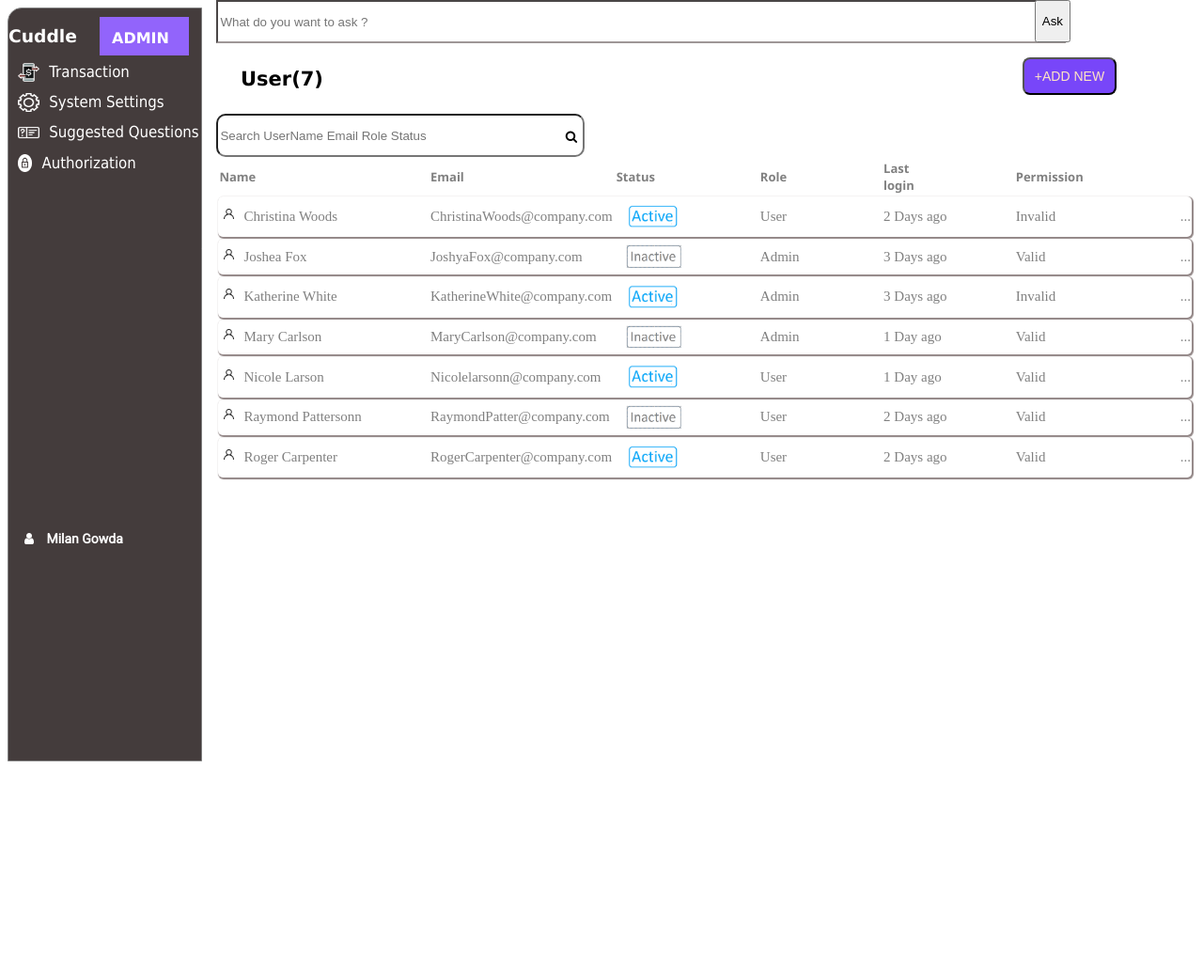
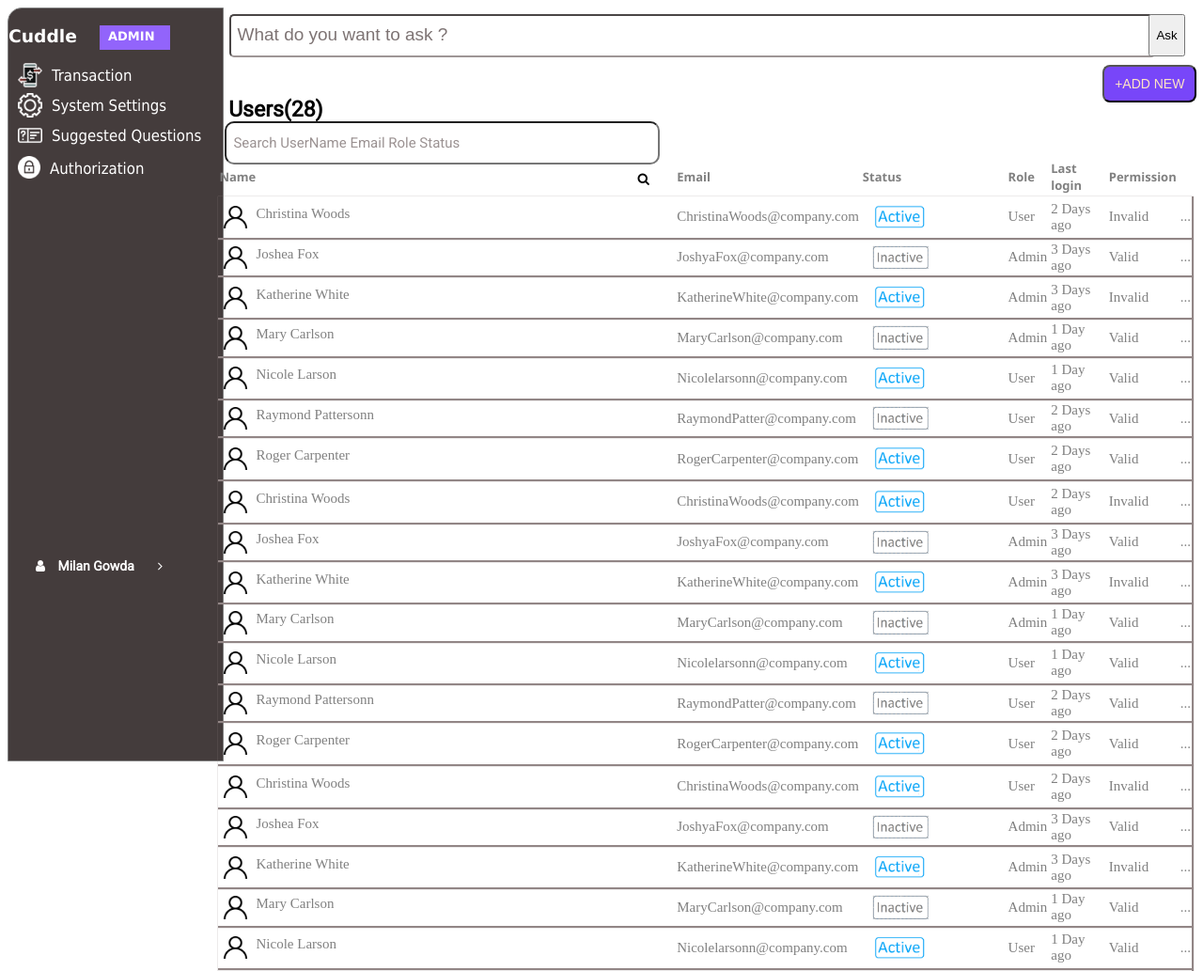
Before and after one commit to MIlanJP/UI-Basic, a plain HTML site: page index.html in a window 1280 px wide. Shown: the top 1033 px of the page at 94% size. Before the commit the page ends 800 px from the top, so only its background shows below. Drawn offline with Linux system fonts and the light colour scheme.

Commit message:
Modified Styles of usertype list and change positions of search bar

```diff
--- a/app.js
+++ b/app.js
@@ -75,6 +75,214 @@ const list=[
         LastLogin:'2 Days ago',
         Permission:'Valid',
         Others:'...'
+    },    {
+        name:"Christina Woods",
+        email:'ChristinaWoods@company.com',
+        Status:'Active',
+        Role:'User',
+        LastLogin:'2 Days ago',
+        Permission:'Invalid',
+        Others:'...'
+    },
+
+    {
+        name:'Joshea Fox',
+        email:'JoshyaFox@company.com',
+        Status:'Inactive',
+        Role:'Admin',
+        LastLogin:"3 Days ago",
+        Permission:'Valid',
+        Others:'...'
+    },
+
+    {
+        name:'Katherine White',
+        email:'KatherineWhite@company.com',
+        Status:'Active',
+        Role:'Admin',
+        LastLogin:'3 Days ago',
+        Permission:'Invalid',
+        Others:'...'
+    },
+
+
+    {
+        name:'Mary Carlson',
+        email:'MaryCarlson@company.com',
+        Status:'Inactive',
+        Role:'Admin',
+        LastLogin:'1 Day ago',
+        Permission:'Valid',
+        Others:'...'
+    },
+
+    {
+        name:'Nicole  Larson',
+        email:'Nicolelarsonn@company.com',
+        Status:'Active',
+        Role:'User',
+        LastLogin:'1 Day ago',
+        Permission:'Valid',
+        Others:'...'
+    },
+
+    {
+        name:'Raymond Pattersonn',
+        email:'RaymondPatter@company.com',
+        Status:'Inactive',
+        Role:'User',
+        LastLogin:'2 Days ago',
+        Permission:'Valid',
+        Others:'...'
+    },
+
+    {
+        name:'Roger Carpenter',
+        email:'RogerCarpenter@company.com',
+        Status:'Active',
+        Role:'User',
+        LastLogin:'2 Days ago',
+        Permission:'Valid',
+        Others:'...'
+    },
+    {
+        name:"Christina Woods",
+        email:'ChristinaWoods@company.com',
+        Status:'Active',
+        Role:'User',
+        LastLogin:'2 Days ago',
+        Permission:'Invalid',
+        Others:'...'
+    },
+
+    {
+        name:'Joshea Fox',
+        email:'JoshyaFox@company.com',
+        Status:'Inactive',
+        Role:'Admin',
+        LastLogin:"3 Days ago",
+        Permission:'Valid',
+        Others:'...'
+    },
+
+    {
+        name:'Katherine White',
+        email:'KatherineWhite@company.com',
+        Status:'Active',
+        Role:'Admin',
+        LastLogin:'3 Days ago',
+        Permission:'Invalid',
+        Others:'...'
+    },
+
+
+    {
+        name:'Mary Carlson',
+        email:'MaryCarlson@company.com',
+        Status:'Inactive',
+        Role:'Admin',
+        LastLogin:'1 Day ago',
+        Permission:'Valid',
+        Others:'...'
+    },
+
+    {
+        name:'Nicole  Larson',
+        email:'Nicolelarsonn@company.com',
+        Status:'Active',
+        Role:'User',
+        LastLogin:'1 Day ago',
+        Permission:'Valid',
+        Others:'...'
+    },
+
+    {
+        name:'Raymond Pattersonn',
+        email:'RaymondPatter@company.com',
+        Status:'Inactive',
+        Role:'User',
+        LastLogin:'2 Days ago',
+        Permission:'Valid',
+        Others:'...'
+    },
+
+    {
+        name:'Roger Carpenter',
+        email:'RogerCarpenter@company.com',
+        Status:'Active',
+        Role:'User',
+        LastLogin:'2 Days ago',
+        Permission:'Valid',
+        Others:'...'
+    },    {
+        name:"Christina Woods",
+        email:'ChristinaWoods@company.com',
+        Status:'Active',
+        Role:'User',
+        LastLogin:'2 Days ago',
+        Permission:'Invalid',
+        Others:'...'
+    },
+
+    {
+        name:'Joshea Fox',
+        email:'JoshyaFox@company.com',
+        Status:'Inactive',
+        Role:'Admin',
+        LastLogin:"3 Days ago",
+        Permission:'Valid',
+        Others:'...'
+    },
+
+    {
+        name:'Katherine White',
+        email:'KatherineWhite@company.com',
+        Status:'Active',
+        Role:'Admin',
+        LastLogin:'3 Days ago',
+        Permission:'Invalid',
+        Others:'...'
+    },
+
+
+    {
+        name:'Mary Carlson',
+        email:'MaryCarlson@company.com',
+        Status:'Inactive',
+        Role:'Admin',
+        LastLogin:'1 Day ago',
+        Permission:'Valid',
+        Others:'...'
+    },
+
+    {
+        name:'Nicole  Larson',
+        email:'Nicolelarsonn@company.com',
+        Status:'Active',
+        Role:'User',
+        LastLogin:'1 Day ago',
+        Permission:'Valid',
+        Others:'...'
+    },
+
+    {
+        name:'Raymond Pattersonn',
+        email:'RaymondPatter@company.com',
+        Status:'Inactive',
+        Role:'User',
+        LastLogin:'2 Days ago',
+        Permission:'Valid',
+        Others:'...'
+    },
+
+    {
+        name:'Roger Carpenter',
+        email:'RogerCarpenter@company.com',
+        Status:'Active',
+        Role:'User',
+        LastLogin:'2 Days ago',
+        Permission:'Valid',
+        Others:'...'
     }
 ]
 
@@ -82,6 +290,7 @@ const list=[
 
 
 let Tableheader=['Name','Email','Status','Role','Last login','Permission'];
+
 
 const tableForUser=document.createElement('table')
 tableForUser.className='table-for-user';
@@ -140,7 +349,7 @@ list.forEach(user =>{
 
 let userCount=document.querySelector('.user-headings')
 
-userCount.innerText='User('+list.length+')';
+userCount.innerText='Users('+list.length+')';
 console.log(list.length);
 let bodytag=getBodyTag;
 bodytag.appendChild(userCount);
--- a/index.html
+++ b/index.html
@@ -15,7 +15,7 @@
     <div class="vh">
         <h3 class='name-of-cuddle'>Cuddle</h3>
         <h2 class='usertype' >ADMIN</h2>
-        <div class="verical-nav-bar">
+        <div class="vertical-nav-bar">
      <a class="v" href="#"><small><img class="navbar-icon" src="img/money-transfer.png" alt=""> Transaction</small></a>
      <a class="v" href="#"><small> <img  class="navbar-icon" src="img/gear.png" alt="">  System Settings</small></a>
      <a class="v" href="#"><small> <img class="navbar-icon"  src="img/question-mark.png" alt="">  Suggested Questions</small></a>
@@ -26,28 +26,23 @@
         <a  class="drpdwn"  href="#">Permissions</a>
     </div>
     </div>
-    <h3 class="admin"  ><i class="fa fa-user" aria-hidden="true"></i> Milan Gowda</h3>
-    </div>
-</div>
-
+    <div class="search-button" >
         <button class='add-user' >+ADD NEW</button>
-
-<div class="search-button" >
-    <h3 class='user-headings' >Hey</h3>
-
+       <h1 class="user-headings"></h1>
         <form action="">
     <input class="ask"  type="text" placeholder="What do you want to ask ? " >
     <input type="submit" name="Ask" id="Ask" value="Ask" >
     </form>
-
-<form action="">
+    <form>
     <input class="search" type="text" placeholder="Search UserName Email Role Status">
-    <button type="submit" name="Ask" id="submitbutton"><i class="fa fa-search"></i></button>
+    <button type="submit" name="Ask" id="submitbutton"><i class="fa fa-search" aria-hidden="true"></i>
+    </button>
 </form>
     </div>
-
-
-
+    <h3 class="admin"  ><i class="fa fa-user" aria-hidden="true"></i> Milan Gowda<i class="fa fa-angle-right" aria-hidden="true"></i>
+    </h3>
+    </div>
+</div>
 
 
 <div class="table-block">
--- a/style2.css
+++ b/style2.css
@@ -60,7 +60,6 @@
 #vertical-nav-dropdown-auth-display a:hover {
     background-color:rgb(137, 208, 255);
     background-image: linear-gradient(rgb(251, 255, 0),rgb(255, 0, 212));
-
     width:95%;
     height: 150%;
     padding:10px;
@@ -73,3 +72,7 @@
 .vertical-nav-auth-dropdown  {
 text-align: left;
 }
+
+.search-button{
+    display:flex;
+}
--- a/styles.css
+++ b/styles.css
@@ -1,4 +1,5 @@
-
+@import url('https://fonts.googleapis.com/css2?family=Roboto&display=swap');
+@import url('https://fonts.googleapis.com/css2?family=Roboto:wght@100;400&display=swap');
 
 body{
 
@@ -18,11 +19,12 @@ body{
     background-color:rgb(68, 60, 60);
     border:1px solid gray;
     border-top-left-radius: 15px;
+    min-width: 228px;
 }
 
+
 .v{
-    display:flex;
-    flex-direction:column;
+
     margin-bottom: 2px;
     margin-right:0px;
     width:95%;
@@ -79,12 +81,14 @@ font-stretch: extra-condensed;
     color:rgb(3, 3, 3);
     font-family: MV Boli ;
 }
-@media  screen  (min-width:500px){
 .vertical-nav-bar{
     display:flex;
+    flex-direction:column;
+    min-width: 200px;
+    z-index:1;
 
 }
-}
+
 
 .row{
     box-shadow: 1px 1px 1px 1px rgb(146, 134, 134);
@@ -94,10 +98,17 @@ font-stretch: extra-condensed;
     color:white;
 }
 
+/* .user-display-header{
+
+}
+
+.table-block{
+    display: flex;
+    justify-content: flex-start;
+} */
+
 #table-for-user{
 
-    display: flex;
-    /* flex-direction: row;     */
     margin-top:0%;
     left: 18%;
     top: 167px;
@@ -114,23 +125,21 @@ font-stretch: extra-condensed;
     font-size:13px;
     text-align: left;
     font-family: "Segoe UI",Arial,sans-serif;
-}
-th{
-    /* border: 1px solid rgb(207, 83, 83); */
-    padding-right: 100px;
+
 }
 
+/*
 .row{
     border:3px solid rgb(0, 255, 255);
     border: 1px solid black;
     border-radius: 5px;
 
 
-}
+} */
 
-tr.border{
+/* tr.border{
     outline:thin solid black;
-}
+} */
 
 .name-of-cuddle{
     color: white;
@@ -197,27 +206,25 @@ tr.border{
 }
 
 .ask {
-    width: 70%;
+    width: 478%;
     height: 40px;
     position: absolute;
-    left: 18%;
-    top: 0px;
-    border-color:rgb(158, 150, 150);
+    left: 115%;
+    top: 7px;
+    border-color: rgb(158, 150, 150);
+    border-radius: 5px;
 }
-
-#Ask{
+#Ask {
     position: absolute;
-    top: 0px;
-    left: 86%;
+    top: 7px;
+    left: 593%;
     height: 45px;
-
 }
-
 .search {
     position: absolute;
     top: 121px;
-    left: 18%;
-    width: 30%;
+    left: 113%;
+    width: 222%;
     height: 40px;
     border-radius: 10px;
 }
@@ -234,7 +241,7 @@ tr.border{
 
 .add-user {
     position: absolute;
-    left: 85%;
+    left: 569%;
     top: 61px;
     width: 100px;
     height: 40px;
@@ -248,9 +255,8 @@ tr.border{
 h3.user-headings {
     position: absolute;
     top: 51px;
-    left: 20%;
+    left: 116%;
     FONT-SIZE: 21PX;
-
     color: black;
 }
 
@@ -260,15 +266,16 @@ h3.user-headings {
     position: fixed;
 }
 .usertype {
-    top: 5px;
+    top: 16px;
     color: white;
     position: fixed;
     left: 106px;
     background-color: #9264FB;
-    font-size: 16px;
-    padding: 13px;
-    width: 69px;
-    height: 15px;
+    font-size: 13px;
+    padding-top: 4px;
+    padding-left: 9px;
+    width: 66px;
+    height: 22px;
 }
 .auth-drop-down {
     margin-top: 10px;
@@ -285,14 +292,56 @@ h3.user-headings {
 }
 
 h3.admin {
-    position: relative;
+    position: fixed;
     color: white;
-    top: 358px;
-    left: 17px;
-    font-family: roboto;
+    top: 580px;
+    left: 38px;
+    font-family: Roboto;
     font-size: 14px;
 }
 
 .fa-user{
 padding-right: 10px;
 }
+
+.fa-angle-right{
+    padding-left:25px;
+}
+
+.table-block{
+    display:flex;
+}
+
+.fa-search:before {
+    content: "\f002";
+    position: fixed;
+    left: 53%;
+    top: 23%;
+}
+input.ask::-webkit-input-placeholder {
+    font-size: 19px;
+    color: rgb(126, 116, 116);
+    padding-left: 5px;
+}
+input.search::-webkit-input-placeholder {
+    font-size: 15px;
+    font-family: Roboto;
+    padding-left:5px;
+    outline: 0;
+    color: rgb(155, 146, 146)
+}
+
+h1.user-headings {
+    font-size: 23px;
+    font-family: Roboto;
+    position: fixed;
+    left: 19%;
+    top: 11%;
+}
+
+button#submitbutton {
+    position: fixed;
+    left: 52%;
+    top: 22%;
+    outline: 0;
+}
```
Lines whose indentation alone changed are shown as unchanged.
